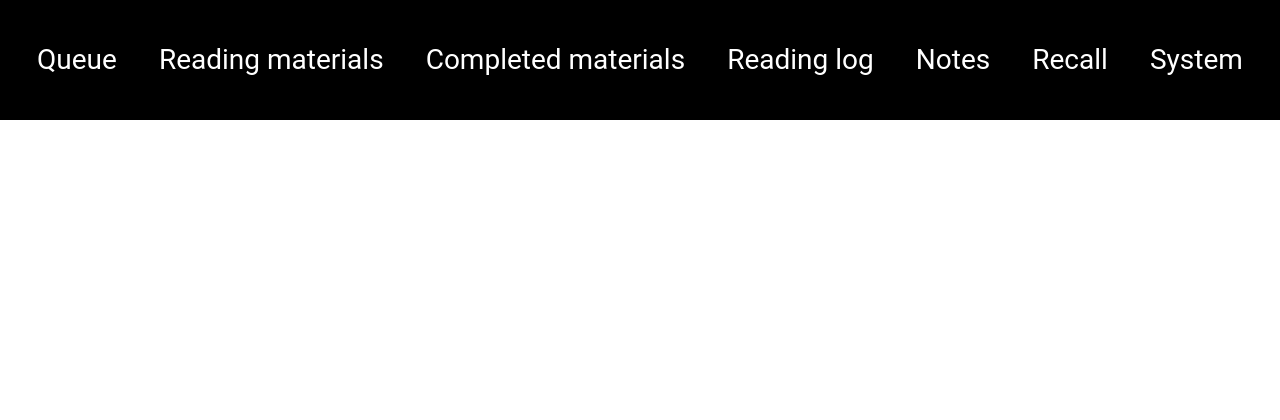
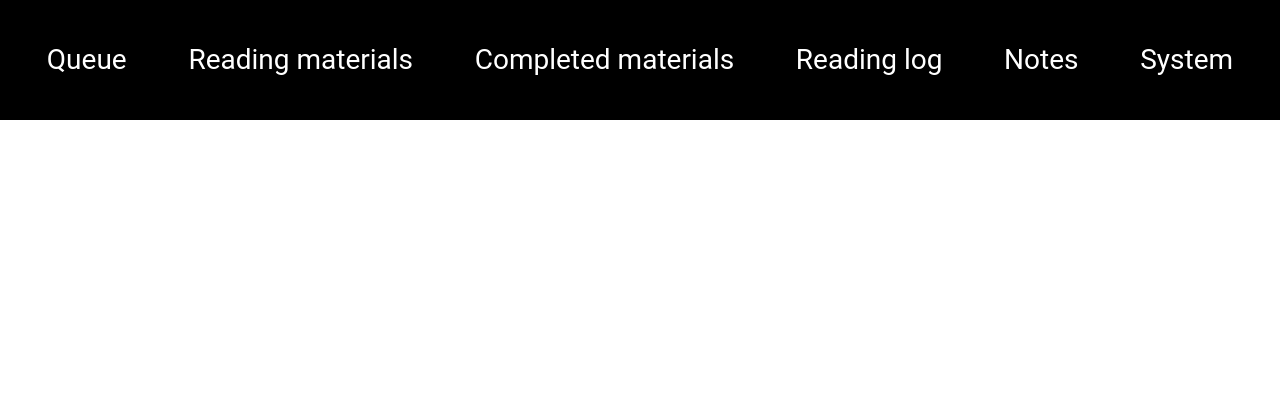
Before and after one commit to kunansy/ReadingTracker, a Python web app: template templates/index.html in a window 1280 px wide. Shown: the top 420 px of the page. Run offline with Jinja, Linux system fonts and the light colour scheme; the template is opened without the code that fills it, so the values that code supplies are empty; some libraries are stand-ins or nearby versions.

Commit message:
/recall _temporary_ frozen

```diff
--- a/templates/index.html
+++ b/templates/index.html
@@ -21,7 +21,6 @@
         <a href="/materials/completed"> Completed materials </a>
         <a href="/reading_log"> Reading log </a>
         <a href="/notes"> Notes </a>
-        <a href="/cards/list"> Recall </a>
         <a href="/system"> System </a>
     </nav>
     {% block header %} {% endblock header %}
```
